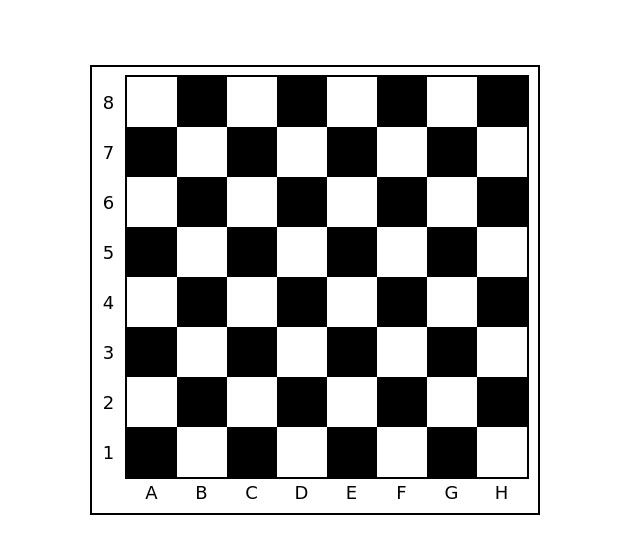
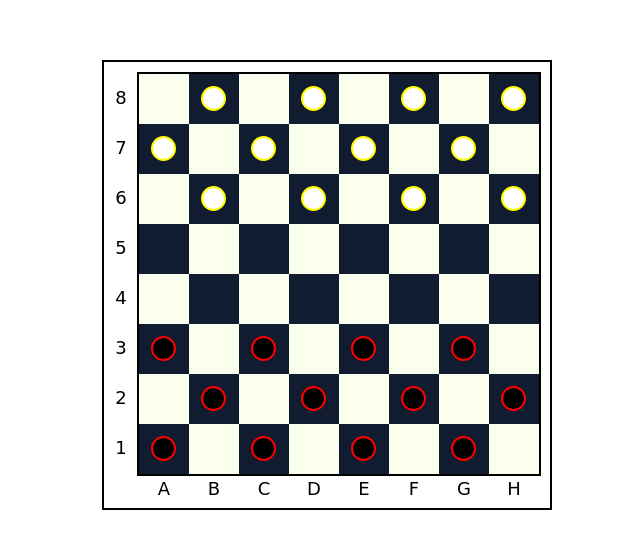
Before and after one commit to barabana78/checkers, a plain HTML site: page index.html in a window 1280 px wide. Shown: the part 123-676 px from the top of the page, without its empty margins (313-953 px from the left). Drawn offline with Linux system fonts and the light colour scheme; a web font is replaced by a local one.

Commit message:
with figurs

```diff
--- a/css/style.css
+++ b/css/style.css
@@ -1,35 +1,17 @@
 * {
   box-sizing: border-box;
-  /*padding: 0;
-  margin: 0;*/
   font-family: 'Charm', cursive, Arial, sans-serif;
   font-size: 18px;
 }
 
-/*выравнивание по середине экрана*/
-.center {
-  position: absolute;
-  left: 0;
-  bottom: 0;
-  top: 0;
-  right: 0;
-  margin: auto;
+body {
+  display: flex;
+  min-height: 100vh;
 }
 
-/*чтобы не схлопывался родитель*/
-.holder::after {
-  content: '';
-  display: block;
-  clear: both;
-}
-
-.center-field {
-  position: absolute;
-  left: -25px;
-  bottom: 0;
-  top: 25px;
-  right: 0;
+.field {
   margin: auto;
+  position: relative;
   font-size: 0;
   width: 450px;
   height: 450px;
@@ -38,27 +20,31 @@
 
 /*доска*/
 .board {
+  position: absolute;
   width: 404px;
   height: 404px;
   font-size: 0;
   border: black solid 2px;
+  left: 33px;
+  top: 10px;
 }
 
 .black, .white {
   display: inline-block;
+  position: relative;
 }
 
 /*квадратики*/
 .white {
   width: 50px;
   height: 50px;
-  background-color: white;
+  background-color: #fbffed;
 }
 
 .black {
   width: 50px;
   height: 50px;
-  background-color: black;
+  background-color: #111c30;
 }
 
 /*нумерация*/
@@ -83,7 +69,7 @@
   width: 50px;
   height: 36px;
   text-align: center;
-  padding: 5px 0;
+  padding: 6px 0;
 }
 
 .bottom-panel {
@@ -91,5 +77,34 @@
   width: 50px;
   height: 36px;
   text-align: center;
-  padding: 5px;
+  padding: 6px;
 }
+/*шашки*/
+.checker-black,
+.checker-white {
+  position: absolute;
+  top: 12px;
+  left: 12px;
+  width: 25px;
+  height: 25px;
+  border-radius: 50%;
+}
+.checker-black {
+  border: red solid 2px;
+  background-color: black;
+}
+
+.checker-white {
+  border: yellow solid 2px;
+  background-color: white;
+ }
+
+.checker-white:hover {
+  box-shadow: 0 0 20px rgba(255, 255, 255, 0.9);
+  cursor: pointer;
+}
+
+.checker-black:hover {
+  box-shadow: 0 0 20px rgba(255, 0, 0, 0.9);
+  cursor: pointer;
+}
--- a/index.html
+++ b/index.html
@@ -8,7 +8,7 @@
   <link href="https://fonts.googleapis.com/css?family=Charm" rel="stylesheet">
 </head>
 <body>
-<div class="center-field">
+<div class="field">
   <div class="left-panel-top">8</div>
   <div class="left-panel">7</div>
   <div class="left-panel">6</div>
@@ -26,16 +26,57 @@
   <div class="bottom-panel">F</div>
   <div class="bottom-panel">G</div>
   <div class="bottom-panel">H</div>
+
+  <div class="board">
+    <div class="white"></div>
+    <div class="black">
+      <div class="checker-white"></div>
     </div>
-<div class="board center">
     <div class="white"></div>
-  <div class="black"></div>
+    <div class="black">
+      <div class="checker-white"></div>
+    </div>
     <div class="white"></div>
-  <div class="black"></div>
+    <div class="black">
+      <div class="checker-white"></div>
+    </div>
     <div class="white"></div>
-  <div class="black"></div>
+    <div class="black">
+      <div class="checker-white"></div>
+    </div>
+    <div class="black">
+      <div class="checker-white"></div>
+    </div>
     <div class="white"></div>
-  <div class="black"></div>
+    <div class="black">
+      <div class="checker-white"></div>
+    </div>
+    <div class="white"></div>
+    <div class="black">
+      <div class="checker-white"></div>
+    </div>
+    <div class="white"></div>
+    <div class="black">
+      <div class="checker-white"></div>
+    </div>
+    <div class="white"></div>
+
+    <div class="white"></div>
+    <div class="black">
+      <div class="checker-white"></div>
+    </div>
+    <div class="white"></div>
+    <div class="black">
+      <div class="checker-white"></div>
+    </div>
+    <div class="white"></div>
+    <div class="black">
+      <div class="checker-white"></div>
+    </div>
+    <div class="white"></div>
+    <div class="black">
+      <div class="checker-white"></div>
+    </div>
     <div class="black"></div>
     <div class="white"></div>
     <div class="black"></div>
@@ -53,49 +94,56 @@
     <div class="black"></div>
     <div class="white"></div>
     <div class="black"></div>
-  <div class="black"></div>
+    <div class="black">
+      <div class="checker-black"></div>
+    </div>
     <div class="white"></div>
-  <div class="black"></div>
+    <div class="black">
+      <div class="checker-black"></div>
+    </div>
     <div class="white"></div>
-  <div class="black"></div>
+    <div class="black">
+      <div class="checker-black"></div>
+    </div>
     <div class="white"></div>
-  <div class="black"></div>
+    <div class="black">
+      <div class="checker-black"></div>
+    </div>
     <div class="white"></div>
 
     <div class="white"></div>
-  <div class="black"></div>
+    <div class="black">
+      <div class="checker-black"></div>
+    </div>
     <div class="white"></div>
-  <div class="black"></div>
+    <div class="black">
+      <div class="checker-black"></div>
+    </div>
     <div class="white"></div>
-  <div class="black"></div>
+    <div class="black">
+      <div class="checker-black"></div>
+    </div>
     <div class="white"></div>
-  <div class="black"></div>
-  <div class="black"></div>
+    <div class="black">
+      <div class="checker-black"></div>
+    </div>
+    <div class="black">
+      <div class="checker-black"></div>
+    </div>
     <div class="white"></div>
-  <div class="black"></div>
+    <div class="black">
+      <div class="checker-black"></div>
+    </div>
     <div class="white"></div>
-  <div class="black"></div>
+    <div class="black">
+      <div class="checker-black"></div>
+    </div>
     <div class="white"></div>
-  <div class="black"></div>
-  <div class="white"></div>
-
-  <div class="white"></div>
-  <div class="black"></div>
-  <div class="white"></div>
-  <div class="black"></div>
-  <div class="white"></div>
-  <div class="black"></div>
-  <div class="white"></div>
-  <div class="black"></div>
-  <div class="black"></div>
-  <div class="white"></div>
-  <div class="black"></div>
-  <div class="white"></div>
-  <div class="black"></div>
-  <div class="white"></div>
-  <div class="black"></div>
+    <div class="black">
+      <div class="checker-black"></div>
+    </div>
     <div class="white"></div>
   </div>
-
+</div>
 </body>
 </html>
```
Lines whose indentation alone changed are shown as unchanged.
